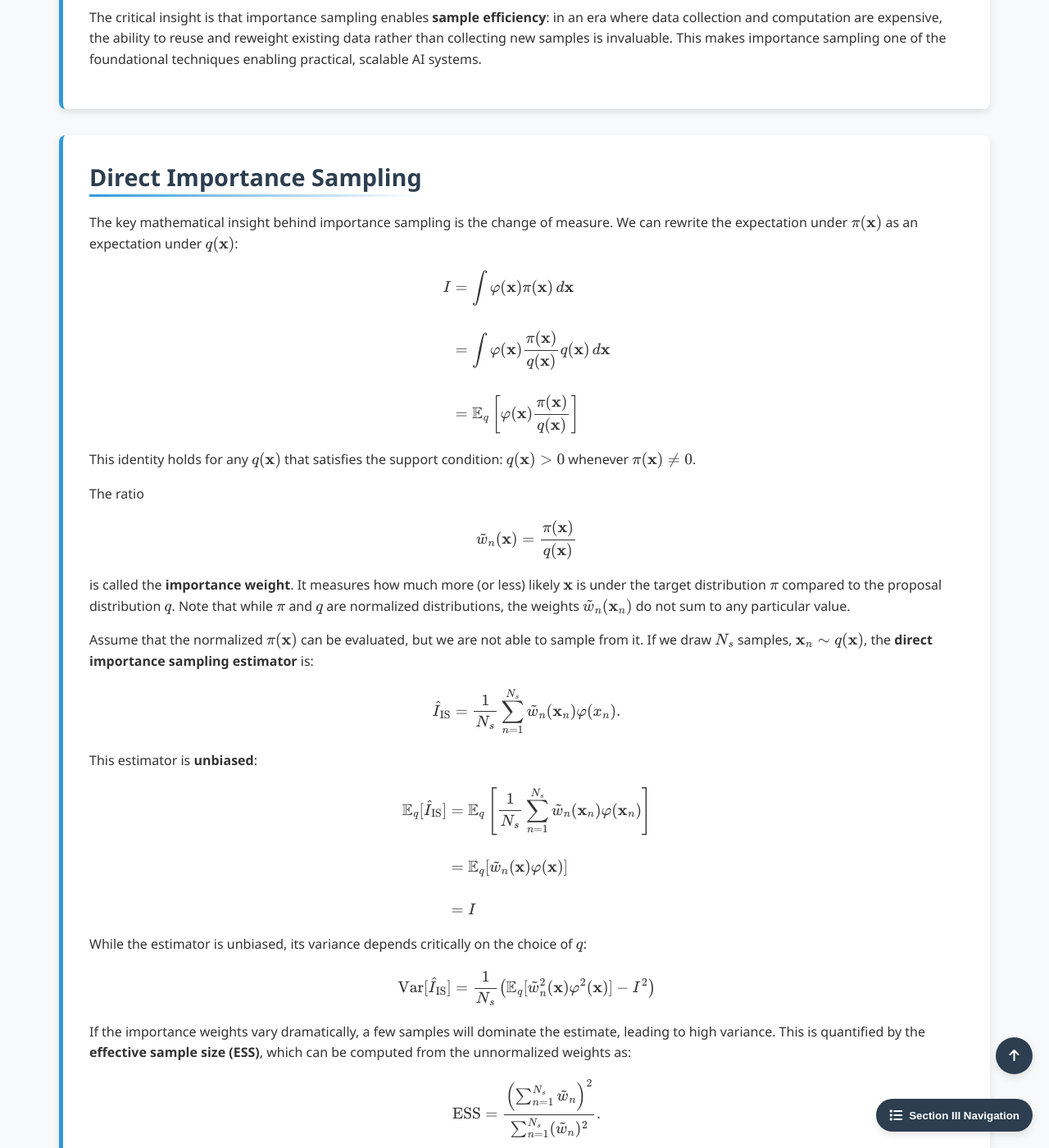
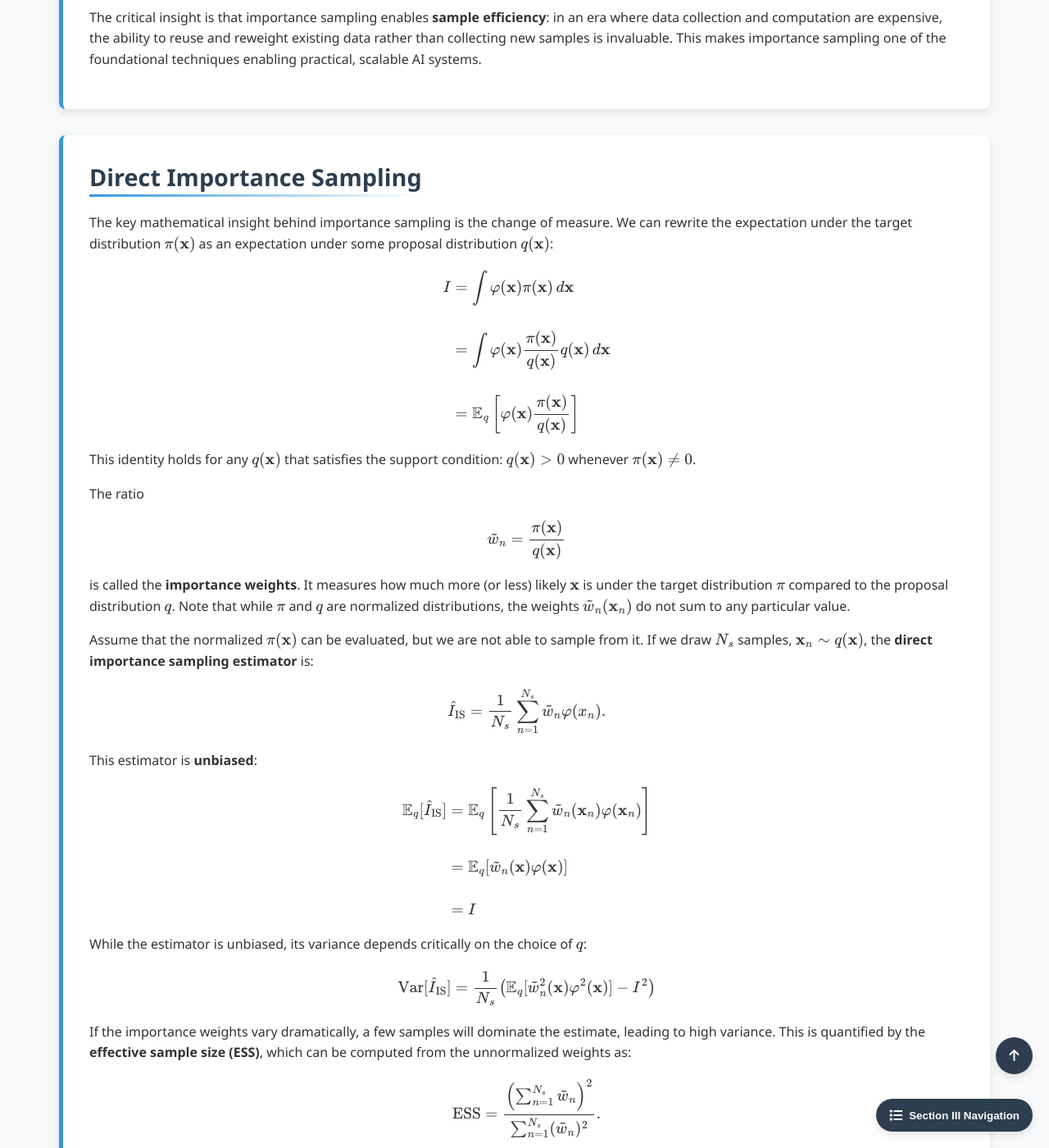
Before and after one commit to Yusukey01/yusukey01.github.io, a Jekyll site: the page built from Mathematics/Probability/importance_sampling.html, in a window 1280 px wide and 1400 px high, scrolled down 1990 px. Shown: the whole window at 82% size. Built offline with Jekyll 4.4.1, drawn with Linux system fonts in a browser that asks for light colours.

Commit message:
making Importance sampling, direct

```diff
--- a/Mathematics/Probability/importance_sampling.html
+++ b/Mathematics/Probability/importance_sampling.html
@@ -230,7 +230,7 @@ uses_python: false
 
                 <p>
                     The key mathematical insight behind importance sampling is the change of measure. We can rewrite the expectation under
-                    \(\pi(\mathbf{x})\) as an expectation under \(q(\mathbf{x})\):
+                    the target distribution \(\pi(\mathbf{x})\) as an expectation under some proposal distribution \(q(\mathbf{x})\):
                     \[
                     \begin{align*}
                     I &= \int \varphi(\mathbf{x}) \pi(\mathbf{x}) \, d\mathbf{x} \\\\
@@ -246,9 +246,9 @@ uses_python: false
                 <p>
                     The ratio
                     \[
-                    \tilde{w}_n(\mathbf{x}) = \frac{\pi(\mathbf{x})}{q(\mathbf{x})}
+                    \tilde{w}_n = \frac{\pi(\mathbf{x})}{q(\mathbf{x})}
                     \]
-                    is called the <strong>importance weight</strong>. It measures how much more (or less) likely \(\mathbf{x}\) is under the target
+                    is called the <strong>importance weights</strong>. It measures how much more (or less) likely \(\mathbf{x}\) is under the target
                     distribution \(\pi\) compared to the proposal distribution \(q\). Note that while \(\pi\) and \(q\) are normalized
                     distributions, the weights \(\tilde{w}_n(\mathbf{x}_n)\) do not sum to any particular value.
                 </p>
@@ -256,7 +256,7 @@ uses_python: false
                     Assume that the normalized \(\pi (\mathbf{x})\) can be evaluated, but we are not able to sample from it.
                     If we draw \(N_s\) samples, \(\mathbf{x}_n \sim q(\mathbf{x})\), the <strong>direct importance sampling estimator</strong> is:
                     \[
-                    \hat{I}_{\text{IS}} = \frac{1}{N_s} \sum_{n=1}^{N_s} \tilde{w}_n(\mathbf{x}_n) \varphi(x_n).
+                    \hat{I}_{\text{IS}} = \frac{1}{N_s} \sum_{n=1}^{N_s} \tilde{w}_n \varphi(x_n).
                     \]
                 </p>
                 <p>
```
